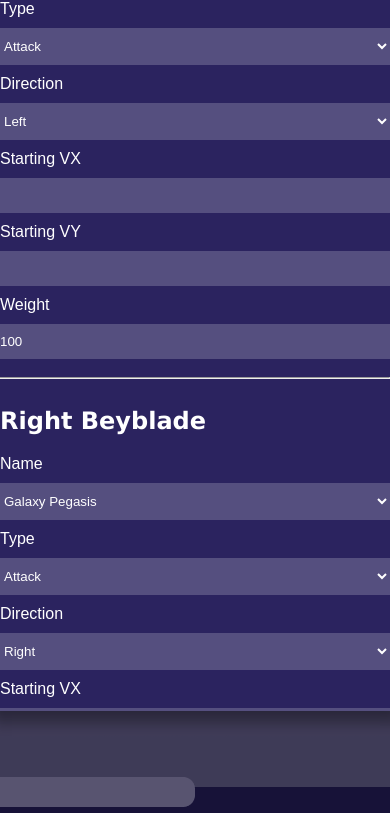
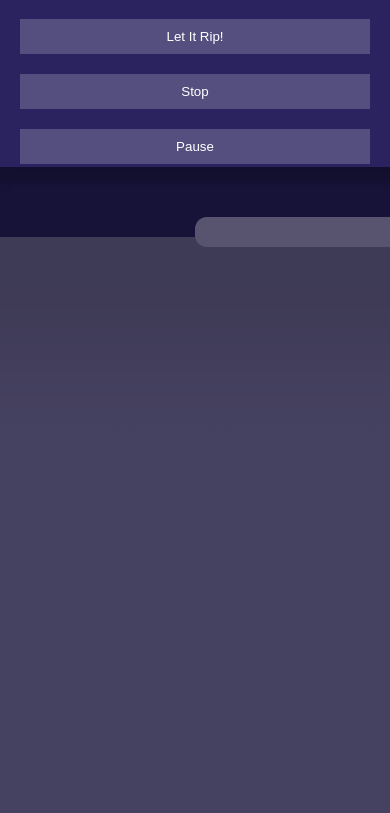
Before and after one commit to Capitaojob/beybladeSimulator, a plain HTML site: page index.html in a window 390 px wide. Shown: the part 133-946 px from the top of the page. Drawn offline with Linux system fonts and the light colour scheme.

Commit message:
fixed styles for better responsivity, improved code

```diff
--- a/index.html
+++ b/index.html
@@ -15,7 +15,7 @@
 			<button type="button" class="stop">Stop</button>
 			<button type="button" class="pause">Pause</button>
 		</section>
-        <canvas width="940px" height="940px" id="beybladeCanvas"></canvas>
+		<canvas width="940px" height="940px" id="beybladeCanvas" class="arena"></canvas>
 		<section class="beyblade_creation">
 			<h2>Left Beyblade</h2>
 			<div class="beyblade left">
@@ -44,16 +44,16 @@
 						<option value="-1" selected>Left</option>
 					</select>
 					<label for="left_bey_vx">Starting VX</label>
-                    <input type="number" name="left_bey_vx" id="left_bey_vx" min="0" max="38">
+					<input type="number" name="left_bey_vx" id="left_bey_vx" min="0" max="38" />
 					<label for="left_bey_vy">Starting VY</label>
-                    <input type="number" name="left_bey_vy" id="left_bey_vy" min="-38" max="38">
+					<input type="number" name="left_bey_vy" id="left_bey_vy" min="-38" max="38" />
 					<label for="left_bey_weight">Weight</label>
-                    <input type="number" name="left_bey_weight" id="left_bey_weight" min="75" max="160" value="100">
+					<input type="number" name="left_bey_weight" id="left_bey_weight" min="75" max="160" value="100" />
 				</form>
 			</div>
-            <br>
-            <hr>
-            <br>
+			<br />
+			<hr />
+			<br />
 			<div class="beyblade right">
 				<h2>Right Beyblade</h2>
 				<form>
@@ -81,11 +81,11 @@
 						<option value="-1">Left</option>
 					</select>
 					<label for="right_bey_vx">Starting VX</label>
-                    <input type="number" name="right_bey_vx" id="right_bey_vx" min="0" max="38">
+					<input type="number" name="right_bey_vx" id="right_bey_vx" min="0" max="38" />
 					<label for="right_bey_vy">Starting VY</label>
-                    <input type="number" name="right_bey_vy" id="right_bey_vy" min="-38" max="38">
+					<input type="number" name="right_bey_vy" id="right_bey_vy" min="-38" max="38" />
 					<label for="right_bey_weight">Weight</label>
-                    <input type="number" name="right_bey_weight" id="right_bey_weight" min="75" max="160" value="100">
+					<input type="number" name="right_bey_weight" id="right_bey_weight" min="75" max="160" value="100" />
 				</form>
 			</div>
 		</section>
--- a/scripts/beyblade.js
+++ b/scripts/beyblade.js
@@ -6,25 +6,25 @@
 const maxBoundaryDistance = 50;
 // const borderWidth = 20;
 const angularTypeFactorDict = {
-    "attack":  0.0000013,
+	"attack": 0.0000013,
 	"defense": 0.0000004,
-    "stamina": 0.0000001
-}
+	"stamina": 0, //0.0000001
+};
 const rpmLosingTypeFactorDict = {
-    "attack":  0.4,
-    "defense": 0.24,
-    "stamina": 0.2
-}
+	"attack": 0.5,
+	"defense": 0.27,
+	"stamina": 0.2,
+};
 const typeAttackFactorDict = {
-    "attack":  2.5,
+	"attack": 2.5,
 	"defense": 1.4,
-    "stamina": 1.1
-}
+	"stamina": 1.1,
+};
 const typeDefenseFactorDict = {
-    "attack":  1,
-    "defense": 1.5,
-    "stamina": 1.1
-}
+	"attack": 1,
+	"defense": 1.6,
+	"stamina": 1.25,
+};
 
 var canvasWidth;
 var canvasHeight;
@@ -56,17 +56,17 @@
 		this.vx = vx;
 		this.vy = vy;
 		// Acceleration
-        this.angularTypeFactor = angularTypeFactorDict[this.type]
-        this.typeRPMDeduction = rpmLosingTypeFactorDict[this.type]
-        this.typeAttackFactor = typeAttackFactorDict[this.type]
-        this.typeDefenseFactor = typeDefenseFactorDict[this.type]
+		this.angularTypeFactor = angularTypeFactorDict[this.type];
+		this.typeRPMDeduction = rpmLosingTypeFactorDict[this.type];
+		this.typeAttackFactor = typeAttackFactorDict[this.type];
+		this.typeDefenseFactor = typeDefenseFactorDict[this.type];
 		// Rotation
 		this.rpm = RPM;
 		this.rotationDirection = rotationDirection;
 		this.angularVelocity = RPM * (Math.PI / 30); // Converter RPM para radianos por segundo
-        this.rotation = 0; // Inicializa a rotação como 0
+		this.rotation = 0;
 		// Constants
-        this.gravityForce = 0.008 / (this.weight / 100)
+		this.gravityForce = 0.008 / (this.weight / 100); //0.008
 	}
 
 	// Beyblade state drawing updates
@@ -115,8 +115,8 @@
 				this.image.src = this.fastImageSrc;
 			}
 		} else {
-            this.vx = this.vx > 0 ? this.vx - 1 : 0
-            this.vy = this.vy > 0 ? this.vy - 1 : 0
+			this.vx = this.vx > 0 ? this.vx - 1 : 0;
+			this.vy = this.vy > 0 ? this.vy - 1 : 0;
 			this.rpm = 0;
 		}
 	}
@@ -124,10 +124,8 @@
 	updateRotation() {
 		// this.angularVelocity = this.rpm * (Math.PI / 30) * -this.rotationDirection;
 		// this.rotation += this.angularVelocity; // Updates rotation based on angular velocity
-        if (this.rotationDirection === 1)
-            this.rotation = (this.rotation + Math.min((this.rpm / RPM * 5).toFixed(2), 1)) % 360
-        else
-            this.rotation = (this.rotation - Math.min((this.rpm / RPM * 5).toFixed(2), 1)) % -360 //.toFixed(2)
+		if (this.rotationDirection === 1) this.rotation = (this.rotation + Math.min(((this.rpm / RPM) * 5).toFixed(2), 1)) % 360;
+		else this.rotation = (this.rotation - Math.min(((this.rpm / RPM) * 5).toFixed(2), 1)) % -360; //.toFixed(2)
 	}
 
 	draw(ctx) {
@@ -159,7 +157,7 @@
 		const dy = otherBeyblade.y - this.y;
 		const distance = Math.sqrt(dx * dx + dy * dy);
 
-        if (distance < this.radius + otherBeyblade.radius && (this.rpm > 0 && otherBeyblade.rpm > 0)) {
+		if (distance < this.radius + otherBeyblade.radius && this.rpm > 0 && otherBeyblade.rpm > 0) {
 			const collisionAngle = Math.atan2(dy, dx);
 			const combinedRadius = this.radius + otherBeyblade.radius;
 			const overlap = combinedRadius - distance;
@@ -175,11 +173,19 @@
 			const xMagnitude = forceMagnitude * Math.cos(collisionAngle);
 			const yMagnitude = forceMagnitude * Math.sin(collisionAngle);
 
-            const thisForceX = xMagnitude * (otherBeyblade.rpm / 3000) * (otherWeightFactor / thisWeightFactor) * otherBeyblade.typeAttackFactor / this.typeDefenseFactor * randomNumberBetween(0.5, 1.5);
-            const thisForceY = yMagnitude * (otherBeyblade.rpm / 3000) * (otherWeightFactor / thisWeightFactor) * otherBeyblade.typeAttackFactor / this.typeDefenseFactor * randomNumberBetween(0.5, 1.5);
+			const thisForceX =
+				((xMagnitude * (otherBeyblade.rpm / 3000) * (otherWeightFactor / thisWeightFactor) * otherBeyblade.typeAttackFactor) / this.typeDefenseFactor) *
+				randomNumberBetween(0.5, 1.5);
+			const thisForceY =
+				((yMagnitude * (otherBeyblade.rpm / 3000) * (otherWeightFactor / thisWeightFactor) * otherBeyblade.typeAttackFactor) / this.typeDefenseFactor) *
+				randomNumberBetween(0.5, 1.5);
 
-            const otherForceX = xMagnitude * (this.rpm / 3000) * (thisWeightFactor / otherWeightFactor) * this.typeAttackFactor / otherBeyblade.typeDefenseFactor * randomNumberBetween(0.5, 1.5);
-            const otherForceY = yMagnitude * (this.rpm / 3000) * (thisWeightFactor / otherWeightFactor) * this.typeAttackFactor / otherBeyblade.typeDefenseFactor * randomNumberBetween(0.5, 1.5);
+			const otherForceX =
+				((xMagnitude * (this.rpm / 3000) * (thisWeightFactor / otherWeightFactor) * this.typeAttackFactor) / otherBeyblade.typeDefenseFactor) *
+				randomNumberBetween(0.5, 1.5);
+			const otherForceY =
+				((yMagnitude * (this.rpm / 3000) * (thisWeightFactor / otherWeightFactor) * this.typeAttackFactor) / otherBeyblade.typeDefenseFactor) *
+				randomNumberBetween(0.5, 1.5);
 
 			// Atualiza as velocidades dos beyblades com base na força da colisão
 			this.vx -= thisForceX;
@@ -207,71 +213,18 @@
 		}
 	}
 
-
-    // // Collision Handling
-    // checkCollision(otherBeyblade, ctx) {
-    //     const dx = otherBeyblade.x - this.x;
-    //     const dy = otherBeyblade.y - this.y;
-    //     const distance = Math.sqrt(dx * dx + dy * dy);
-    //     if (distance < this.radius + otherBeyblade.radius && (this.rpm > 0 && otherBeyblade.rpm > 0)) {
-    //         const collisionAngle = Math.atan2(dy, dx);
-    //         const combinedRadius = this.radius + otherBeyblade.radius;
-    //         const overlap = combinedRadius - distance;
-    //         const forceMagnitude = overlap * 0.5;
-
-    //         // Determina a direção da rotação
-    //         const rotationDirectionFactor = this.rotationDirection === otherBeyblade.rotationDirection ? 2 : 1.4;
-
-    //         const xMagnitude = forceMagnitude * Math.cos(collisionAngle)
-    //         const yMagnitude = forceMagnitude * Math.sin(collisionAngle)
-
-    //         const thisForceX =  xMagnitude * ((otherBeyblade.rpm / 3000) / (this.weight / 100) * otherBeyblade.typeAttackFactor / this.typeDefenseFactor * randomNumberBetween(0.5, 1.5));
-    //         const thisForceY =  yMagnitude * ((otherBeyblade.rpm / 3000) / (this.weight / 100) * otherBeyblade.typeAttackFactor / this.typeDefenseFactor * randomNumberBetween(0.5, 1.5));
-
-    //         const otherForceX = xMagnitude * ((this.rpm / 3000) / (otherBeyblade.weight / 100) * this.typeAttackFactor / otherBeyblade.typeDefenseFactor *  randomNumberBetween(0.5, 1.5));
-    //         const otherForceY = yMagnitude * ((this.rpm / 3000) / (otherBeyblade.weight / 100) * this.typeAttackFactor / otherBeyblade.typeDefenseFactor *  randomNumberBetween(0.5, 1.5));
-
-    //         // console.log(thisForceX, thisForceY, otherForceX, otherForceY)
-
-    //         // Atualiza as velocidades dos beyblades com base na força da colisão
-    //         // TODO: Attack types have a bigger hit
-    //         this.vx -= thisForceX;
-    //         this.vy -= thisForceY;
-    //         otherBeyblade.vx += otherForceX;
-    //         otherBeyblade.vy += otherForceY;
-
-    //         // Adjusts impact RPM deduction
-    //         const rpmDeduction = Math.max((Math.round(Math.abs(forceMagnitude * Math.min((this.rpm / RPM + otherBeyblade.rpm / RPM) * 2, 1) * rotationDirectionFactor))) / 2, 2);
-    //         this.rpm -= rpmDeduction * 3;
-    //         otherBeyblade.rpm -= rpmDeduction * 3;
-
-    //         // Plays impact sound
-    //         let impactLevel = "weak";
-    //         if (forceMagnitude > 10) {
-    //             impactLevel = "hard";
-    //         } else if (forceMagnitude > 5) {
-    //             impactLevel = "medium";
-    //         }
-
-    //         playClashSound(impactLevel);
-
-    //         // Desenha as faíscas
-    //         this.drawSparks(ctx, (this.x + otherBeyblade.x) / 2, (this.y + otherBeyblade.y) / 2);
-    //     }
-    // }
-
 	checkBoundaryCollision() {
 		// Verifica colisão com bordas horizontais
 		if (
-            this.x - this.radius < 0 &&
+			(this.x - this.radius < 0 &&
 				// this.x + this.radius > -20 &&
-            this.y < canvas.height / 2 ||
-            this.x + this.radius > canvasWidth &&
+				this.y < canvas.height / 2) ||
+			(this.x + this.radius > canvasWidth &&
 				// this.x - this.radius < canvasWidth + 20 &&
-            this.y > canvas.height / 2
+				this.y > canvas.height / 2)
 		) {
 			this.vx *= -0.7; // Inverte a velocidade horizontal
-            this.vy *= 0.1 //0.6
+			this.vy *= 0.1; //0.6
 
 			// Adiciona influência da RPM e da direção de rotação na velocidade refletida
 			this.vx += this.rpm * this.rotationDirection * 0.0001;
@@ -284,23 +237,21 @@
 				this.x = canvasWidth - this.radius; // Corrige para dentro do canvas
 			}
 
-            playWallClashSound(this.vx > 10 ? "hard" : "weak")
+			playWallClashSound(this.vx > 10 ? "hard" : "weak");
 			// Out of Bounds
-        } else if (this.x - this.radius < -maxBoundaryDistance && this.y > canvas.height / 2 || this.x + this.radius > canvasWidth + maxBoundaryDistance && this.y < canvas.height / 2) {
+		} else if (
+			(this.x - this.radius < -maxBoundaryDistance && this.y > canvas.height / 2) ||
+			(this.x + this.radius > canvasWidth + maxBoundaryDistance && this.y < canvas.height / 2)
+		) {
 			if (this.rpm > 0) this.rpm = 0;
 			this.imageInUse = "static";
 			this.image.src = this.slowImageSrc;
 		}
 
 		// Verifica colisão com bordas verticais
-        if (
-            this.y - this.radius < 0 &&
-            this.x > canvas.width / 2 ||
-            this.y + this.radius > canvasHeight &&
-            this.x < canvas.width / 2
-        ) {
+		if ((this.y - this.radius < 0 && this.x > canvas.width / 2) || (this.y + this.radius > canvasHeight && this.x < canvas.width / 2)) {
 			this.vy *= -0.7; // Inverte a velocidade vertical
-            this.vx *= 0.1 //0.6
+			this.vx *= 0.1; //0.6
 
 			// Adiciona influência da RPM e da direção de rotação na velocidade refletida
 			this.vy += this.rpm * this.rotationDirection * 0.0001;
@@ -313,9 +264,12 @@
 				this.y = canvasHeight - this.radius; // Corrige para dentro do canvas
 			}
 
-            playWallClashSound(this.vy > 10 ? "hard" : "weak")
+			playWallClashSound(this.vy > 10 ? "hard" : "weak");
 			// Out of Bounds
-        } else if (this.y - this.radius < -maxBoundaryDistance && this.x < canvas.width / 2 || this.y + this.radius > canvasHeight + maxBoundaryDistance && this.x > canvas.width / 2) {
+		} else if (
+			(this.y - this.radius < -maxBoundaryDistance && this.x < canvas.width / 2) ||
+			(this.y + this.radius > canvasHeight + maxBoundaryDistance && this.x > canvas.width / 2)
+		) {
 			if (this.rpm > 0) this.rpm = 0;
 			this.imageInUse = "static";
 			this.image.src = this.slowImageSrc;
--- a/style.css
+++ b/style.css
@@ -15,13 +15,32 @@
 	background-color: rgb(23, 18, 56);
 }
 
-section.menu {
-    position: absolute;
+section {
+	position: fixed;
 	top: 0;
-    left: 0;
 	width: 400px;
 	height: 100%;
+
 	background-color: rgb(43, 35, 95);
+}
+
+h1 {
+	color: #fff;
+	margin: 40px 0;
+	font-size: 2.5em;
+	font-family: "Lucida Sans", "Lucida Sans Regular", "Lucida Grande", "Lucida Sans Unicode", Geneva, Verdana, sans-serif;
+}
+
+h2 {
+	color: #fff;
+	margin: 10px 10px;
+	font-size: 1.5em;
+	font-family: "Lucida Sans", "Lucida Sans Regular", "Lucida Grande", "Lucida Sans Unicode", Geneva, Verdana, sans-serif;
+}
+
+/* Left Menu Section */
+.menu {
+	left: 0;
 	box-shadow: 5px 5px 10px 10px rgba(0, 0, 0, 0.2);
 
 	padding: 20px;
@@ -32,24 +51,10 @@
 	gap: 20px;
 }
 
-h1 {
-    color: #fff;
-    margin: 40px 0;
-    font-size: 2.5em;
-    font-family:'Lucida Sans', 'Lucida Sans Regular', 'Lucida Grande', 'Lucida Sans Unicode', Geneva, Verdana, sans-serif
-}
-
-h2 {
-    color: #fff;
-    margin: 10px 10px;
-    font-size: 1.5em;
-    font-family:'Lucida Sans', 'Lucida Sans Regular', 'Lucida Grande', 'Lucida Sans Unicode', Geneva, Verdana, sans-serif
-}
-
 .menu button {
 	width: 100%;
 	padding: 10px;
-    background-color: rgba(255,255,255,0.2);
+	background-color: rgba(255, 255, 255, 0.2);
 	color: #fff;
 	border: none;
 	cursor: pointer;
@@ -60,13 +65,9 @@
 	transform: scale(1.1);
 }
 
-section.beyblade_creation {
-    position: absolute;
-    top: 0;
+/* Right Menu Section */
+.beyblade_creation {
 	right: 0;
-    width: 400px;
-    height: 100%;
-    background-color: rgb(43, 35, 95);
 	box-shadow: -5px -5px 10px 10px rgba(0, 0, 0, 0.2);
 	overflow-y: scroll;
 	overflow-x: hidden;
@@ -85,7 +86,7 @@
 
 .beyblade form input,
 .beyblade form select {
-    background-color: rgba(255,255,255,0.2);
+	background-color: rgba(255, 255, 255, 0.2);
 	color: #fff;
 	border: none;
 }
@@ -104,10 +105,39 @@
 }
 
 #beybladeCanvas {
-    background-image: url('./img/arena.png');
+	background-image: url("./img/arena.png");
 	/* border-radius: 5%; */
 	/* box-sizing: content-box; */
 	/* border: 20px solid #585470; */
 	/* background-color: #454160; */
 	/* box-shadow: inset 0px 0px 100px 100px rgba(0, 0, 0, 0.2); */
 }
+
+@media screen and (max-width: 1740px) {
+	h1 {
+		margin: 10px;
+	}
+
+	.menu {
+		position: absolute;
+		width: 100%;
+		height: 300px;
+	}
+
+	.menu button:hover {
+		transform: none;
+		box-shadow: 0 0 6px 6px #ffffff25;
+	}
+
+	.arena {
+		margin-top: 350px;
+	}
+
+	.beyblade_creation {
+		position: absolute;
+		width: 100%;
+		height: fit-content;
+		overflow: hidden;
+		top: 1350px;
+	}
+}
```
Also changed, not shown: scripts/index.js (+23 -19 lines). Lines whose indentation alone changed are shown as unchanged.
